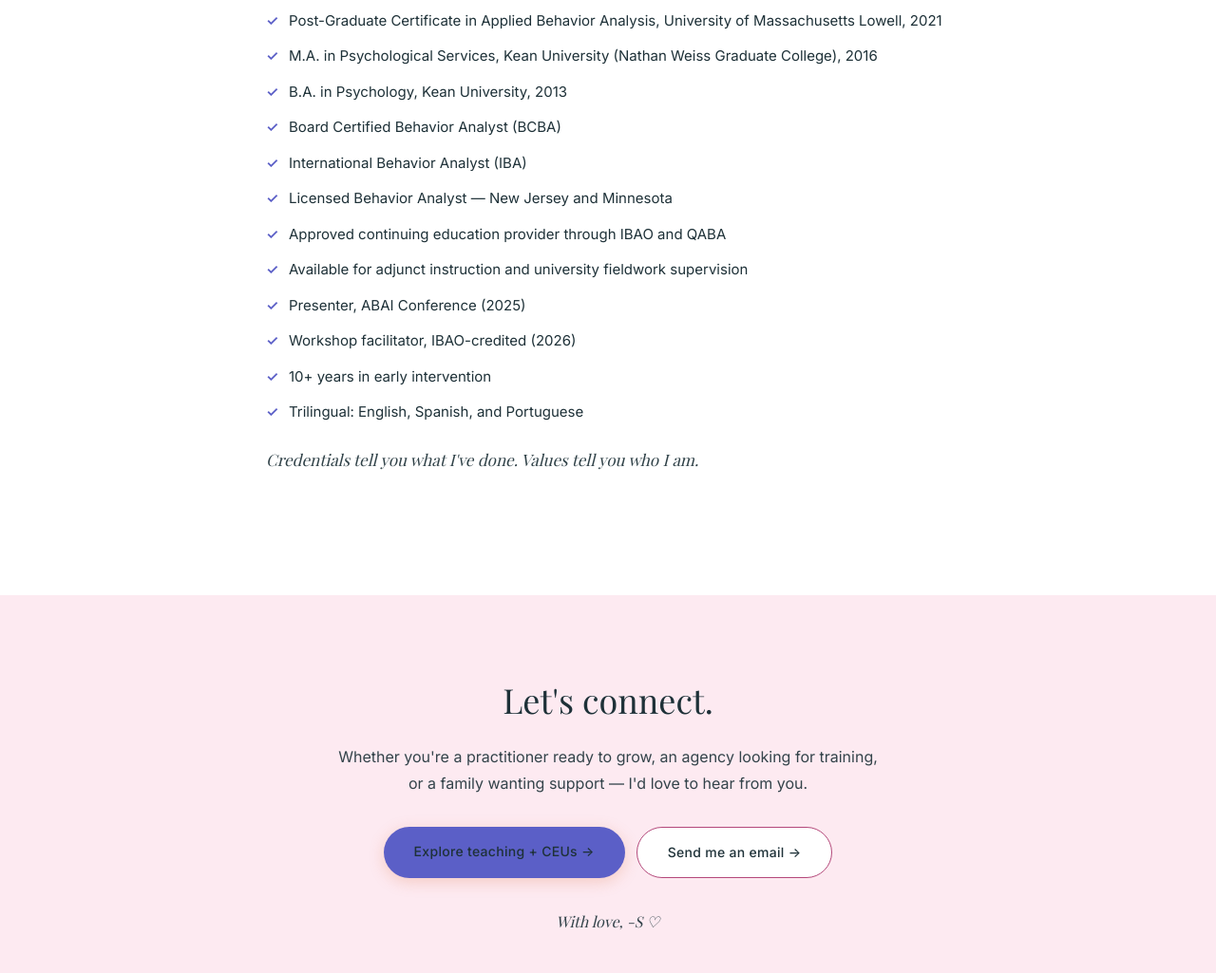
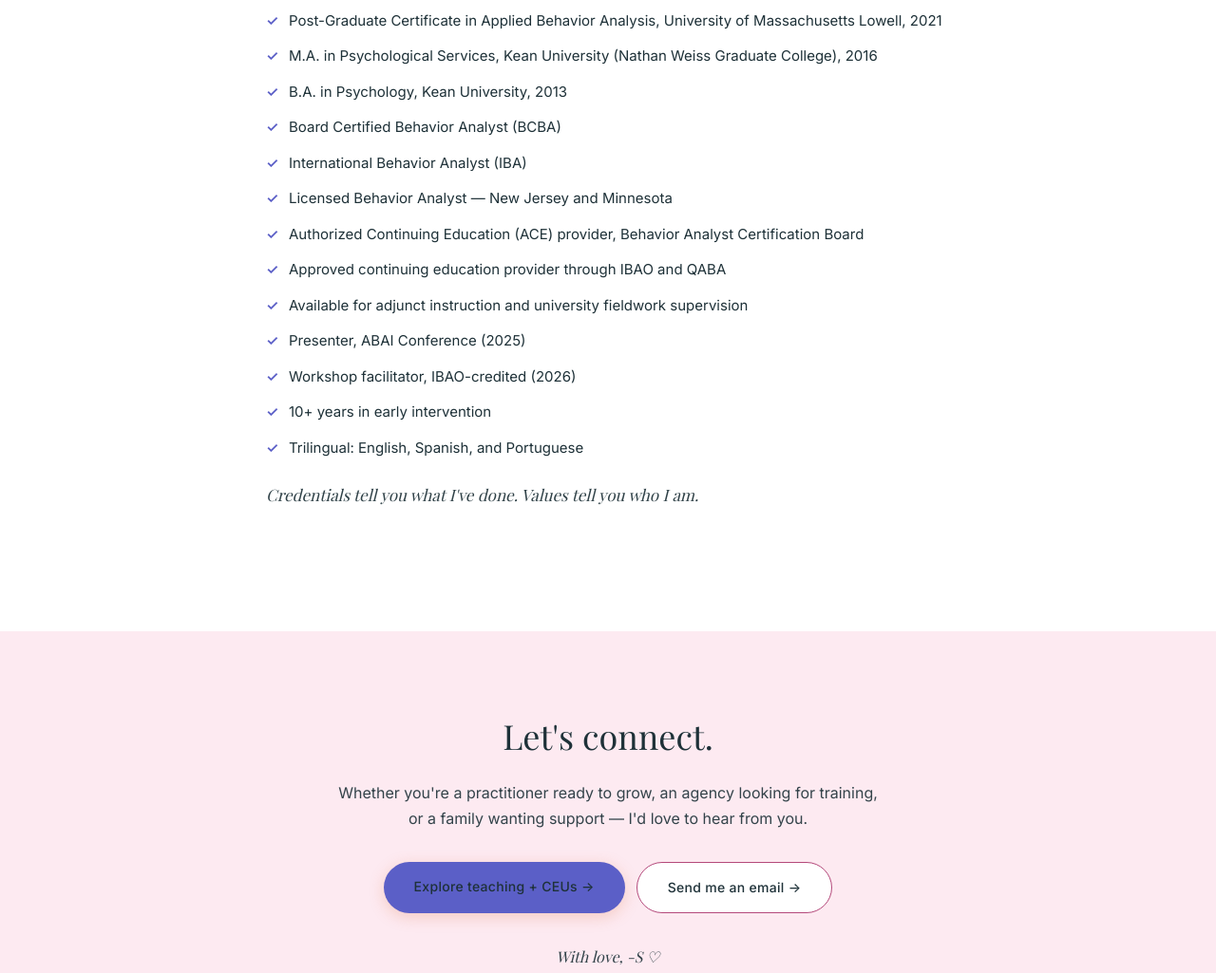
Before and after one commit to stephanieteixeirabcba-lab/stephanie-listens, a website built with Vite: page about.html in a window 1280 px wide. Shown: the part 4923-5948 px from the top of the page at 95% size. Built offline with nearby package versions, Linux system fonts and the light colour scheme; a web font is replaced by a local one.

Commit message:
Update about.html

```diff
--- a/about.html
+++ b/about.html
@@ -251,6 +251,7 @@
             <li>Board Certified Behavior Analyst (BCBA)</li>
             <li>International Behavior Analyst (IBA)</li>
             <li>Licensed Behavior Analyst — New Jersey and Minnesota</li>
+            <li>Authorized Continuing Education (ACE) provider, Behavior Analyst Certification Board</li>
             <li>Approved continuing education provider through IBAO and QABA</li>
             <li>Available for adjunct instruction and university fieldwork supervision</li>
             <li>Presenter, ABAI Conference (2025)</li>
```
